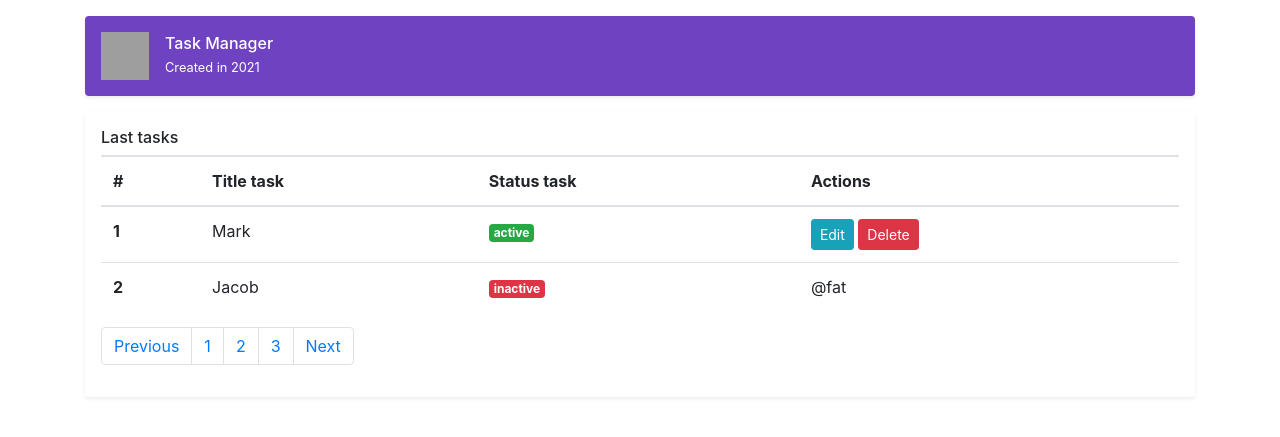
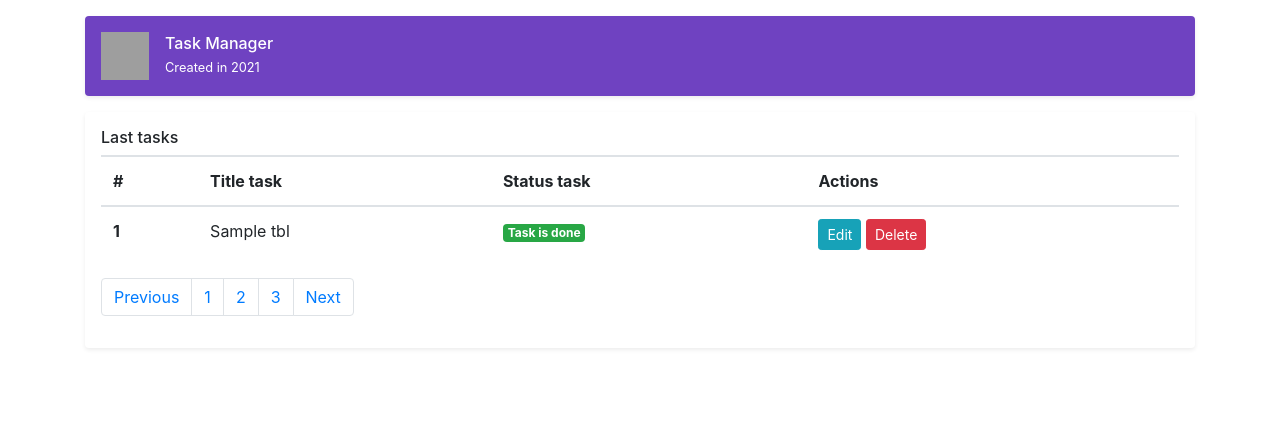
Before and after one commit to Alireza-QK/django_task, a Django app: page / in a window 1280 px wide. Shown: the part 56-493 px from the top of the page. Run offline with Django 3.2, Linux system fonts and the light colour scheme; tables that the repository leaves empty hold one stand-in row (values such as "Sample post"); some libraries are stand-ins or nearby versions; grey boxes are pictures that could not be loaded.

Commit message:
create task & show list tasks

```diff
--- a/task/task_app/models.py
+++ b/task/task_app/models.py
@@ -4,8 +4,7 @@ from django.contrib.auth import get_user_model
 
 class Task(models.Model):
 	title = models.CharField(max_length=254, verbose_name='Title')
-	status = models.BooleanField(default=False, verbose_name='Status task')
-	user = models.ForeignKey(get_user_model(), on_delete=models.CASCADE)
+	status = models.BooleanField(default=True, verbose_name='Status task')
 	created_at = models.DateTimeField(auto_now_add=True)
 	updated_at = models.DateTimeField(auto_now=True)
 
--- a/task/task_app/templates/task_app/index.html
+++ b/task/task_app/templates/task_app/index.html
@@ -3,7 +3,6 @@
 {% block title %}Task Manager Panel{% endblock %}
 {% block content %}
 <main class="container">
-
 	<!-- Content -->
 	<div class="my-3 p-3 bg-white rounded shadow-sm">
 		<h6 class="border-bottom border-gray pb-2 mb-0">Last tasks</h6>
@@ -17,24 +16,25 @@
 				</tr>
 			</thead>
 			<tbody>
+				{% for task in tasks %}
 				<tr>
-					<th>1</th>
-					<td>Mark</td>
-					<td><span class="badge badge-success">active</span></td>
+					<th>{{ task.id }}</th>
+					<td>{{ task.title }}</td>
+					<td>
+						{% if task.status %}
+							<span class="badge badge-success">Task is done</span>
+							{% else %}
+							<span class="badge badge-danger">Task is not done</span>
+						{% endif %}
+					</td>
 					<td>
 						<a href="#" class="btn btn-info btn-sm">Edit</a>
 						<a href="#" class="btn btn-danger btn-sm">Delete</a>
 					</td>
 				</tr>
-				<tr>
-					<th>2</th>
-					<td>Jacob</td>
-					<td><span class="badge badge-danger">inactive</span></td>
-					<td>@fat</td>
-				</tr>
+				{% endfor %}
 			</tbody>
 		</table>
-
 		<nav aria-label="Page navigation">
 			<ul class="pagination">
 				<li class="page-item"><a class="page-link" href="#">Previous</a></li>
--- a/task/task_app/urls.py
+++ b/task/task_app/urls.py
@@ -1,8 +1,9 @@
 from django.urls import path
-from .views import homePage
+from .views import homePage, CreateTaskPage
 
 app_name = 'task'
 
 urlpatterns = [
-	path('', homePage, name='home')
+	path('', homePage, name='home'),
+	path('create', CreateTaskPage, name='create-task')
 ]
--- a/task/task_app/views.py
+++ b/task/task_app/views.py
@@ -1,6 +1,23 @@
 from django.shortcuts import render
-from django.http.response import HttpResponse
+from .models import Task
 
 
 def homePage(request):
-	return render(request, 'task_app/index.html', {})
+	context = {
+		'tasks': Task.objects.order_by('-created_at').all()
+	}
+	return render(request, 'task_app/index.html', context=context)
+
+
+def CreateTaskPage(request):
+
+	form = ''
+	if request.method == 'POST':
+		form = request.POST
+
+		if form['title_task']:
+			title = form['title_task']
+			status = False
+			Task.objects.create(title=title, status=status)
+
+	return render(request, 'task_app/create-task.html', context={})
```
Also changed, not shown: task/task_app/templates/task_app/create-task.html (added, +19 -0 lines), task/task_app/migrations/0002_auto_20210508_0914.py (added). Lines whose indentation alone changed are shown as unchanged.
